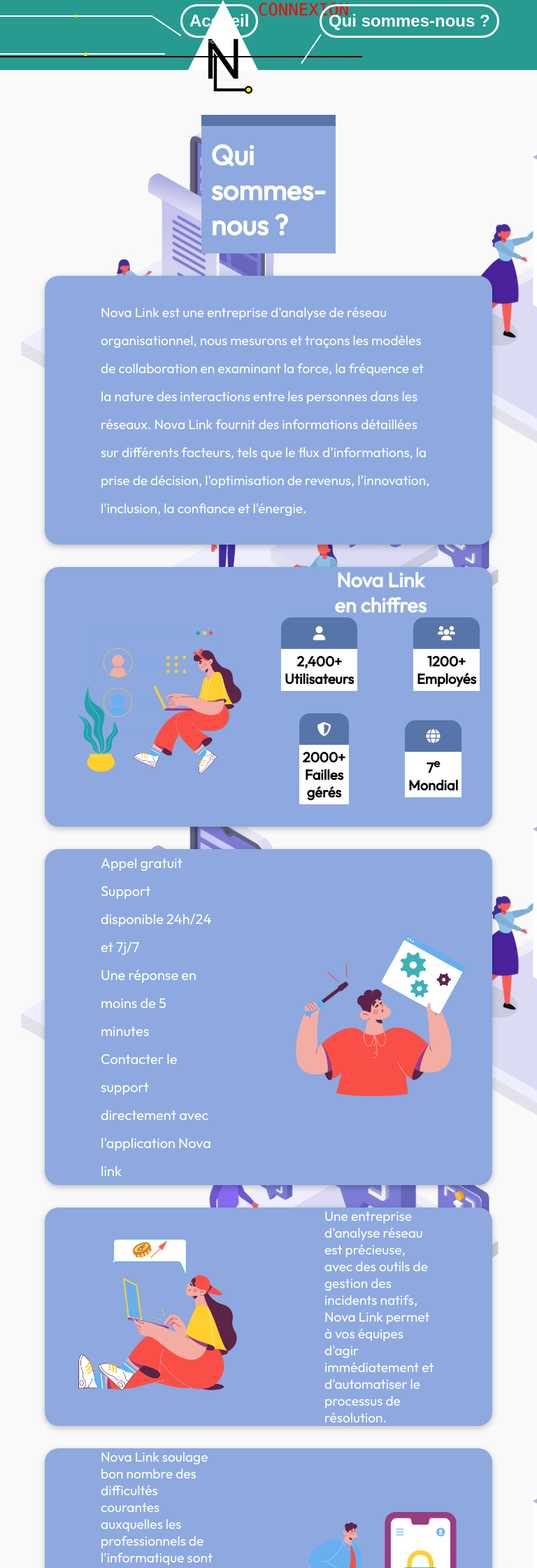
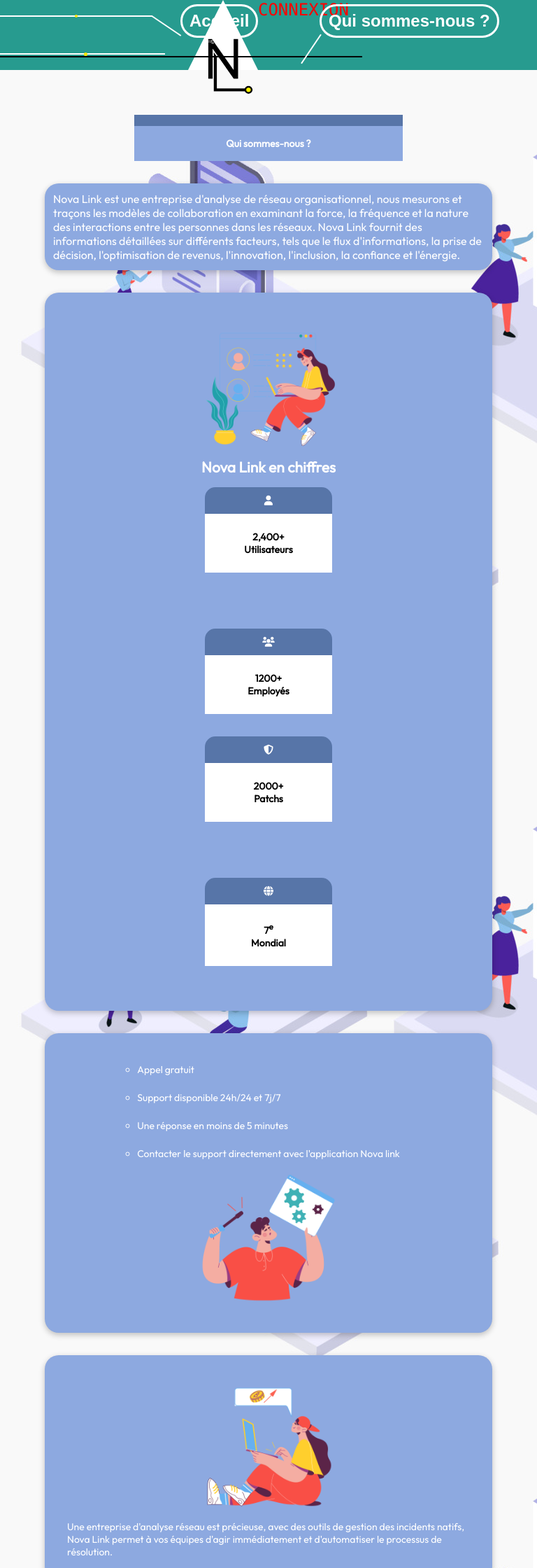
Before and after one commit to siralex214/tram_reseaux, a PHP site: page /nous.php in a window 768 px wide. Shown: the top 2240 px of the page at 70% size. Run offline with PHP 8.4, Linux system fonts and the light colour scheme; data comes from the database, SQL or seed files in the repository; data that the repository does not hold is empty.

Commit message:
Page qui sommes-nousN responsive

```diff
--- a/assets/script/script.js
+++ b/assets/script/script.js
@@ -79,7 +79,7 @@ if (vers_inscription != null) {
 
 // GESTION DES GRAPHS
 
-fetch("http://localhost/tram_reseaux/statistiques/stat_protocol.php")
+fetch("../statistiques/stat_protocol.php")
     .then(response => response.json())
     .then(data => {
         const ctx = document.getElementById('graph1').getContext('2d');
--- a/assets/style/style.css
+++ b/assets/style/style.css
@@ -260,14 +260,14 @@ header {
     left: -2px;
 }
 
-/* QUI SOMMES-NOUS */
+/* DEBUT SECTION QUI SOMMES-NOUS */
 .main_qsn {
     font-family: 'Outfit', sans-serif;
 }
 .container {
-        display: grid;
-        grid-template-columns: 50% 50%;
+        display: flex;
         align-items: center;
+        justify-content: center;
         max-width: 1200px;
         margin: 0 auto;
         background: #8DA9E0;
@@ -287,7 +287,6 @@ img.img_qsn {
     background: url('../img/vecteezy_set-of-businesspeople-working-in-workspace-statistical_.jpg');
 
 }
-
   .intro_qsn {
     padding: 2rem 5rem;
     margin: 0 auto;
@@ -306,13 +305,15 @@ img.img_qsn {
 }
 .text_qsn h2 {
     text-align: center;
+    margin-bottom: 1rem;
 }
 .text_qsn2 li {
     font-size: 20px;
     line-height: 40px;
+    list-style: circle;
 }
 .h1-qsn {
-    width: 30%;
+    width: 500px;
     display: flex;
     color: white;
     font-size: 2.5rem;
@@ -322,7 +323,6 @@ img.img_qsn {
     margin-bottom: 2rem;
     justify-content: center;
     border-top: 1rem solid #5775A8;
-
 }
 .sub_wrap {
     border-radius: 5px;
@@ -334,7 +334,6 @@ img.img_qsn {
 .icones_qsn {
    color: white;
    padding: 10px;
-
 }
 
 .sub_container {
@@ -353,20 +352,20 @@ img.img_qsn {
 .sub_container_text {
     padding: 5px;
     background: #FFF;
+    padding: 1.5rem;
 }
 section.blue {
     width: 100%;
     background: #14827a;
     color: white;
-    padding: 5rem 0rem;
     text-align: center;
 }
-section.blue h1 {
+section.blue h2 {
     text-transform: uppercase;
+    padding: 1rem;
 }
 .container_card_qsn {
     display: flex;
-    /* height: 300px; */
     padding: 2rem;
     grid-column-gap: 24px;
     color: black;
@@ -375,7 +374,7 @@ section.blue h1 {
     align-items: center;
     align-content: center;
     flex-wrap: wrap;
-
+    margin-bottom: 5rem;
     }
     .container_card_qsn div {
         padding: 0px 15px;
@@ -384,17 +383,13 @@ section.blue h1 {
         align-content: center;
         justify-content: center;
     }
-
     .card_qsn1 {
-        /* grid-area: 1 / 2 / 2 / 3;  */
         background: white;
         width: 200px;
         height: 200px;
         border-top: 2rem solid #ad62ca;
-
     }
     .card_qsn2 {
-        /* grid-area:  1 / 3 / 2 / 4;  */
         background: white;
         width: 200px;
         height: 200px;
@@ -402,15 +397,12 @@ section.blue h1 {
 
     }
     .card_qsn3 {
-        /* grid-area: 1 / 4 / 2 / 5;  */
         background: white;
         width: 200px;
         height: 200px;
         border-top: 2rem solid #eed04a;
-
     }
      .card_qsn4 {
-        /* grid-area: 1 / 5 / 2 / 6;  */
         background: white;
         width: 200px;
         height: 200px;
@@ -418,19 +410,15 @@ section.blue h1 {
 
     }
     .card_red {
-        /* grid-area: 1 / 5 / 2 / 6;  */
-
         width: 200px;
         height: 200px;
-
-
     }
 
     section.red {
-        background: #8DA9E0;
+        background: #5775A8;;
         text-align: center;
         color: white;
-        padding: 5rem 0rem;
+        padding: 2rem 0rem;
     }
 
     /* TEST SCROLL  */
@@ -474,6 +462,97 @@ section.blue h1 {
    img.fallout, img.fox {
        width: 85%;
    }
+   .footer_qsn {
+       position: initial;
+   }
+
+   /* MEDIA QUERY SECTION QUI SOMMES-NOUS */
+
+   @media (max-width: 840px) {
+
+    .intro_qsn {
+        font-size : initial;
+        line-height: initial;
+        padding: 12px;
+        }
+        .sub_container {
+            font-size: 14px;
+            font-weight: bold;
+            flex-wrap: wrap;
+        }
+        .sub_wrap {
+            width: 60%;
+        }
+        .container {
+            flex-wrap: wrap;
+            padding: 2rem;
+        }
+         .h1-qsn {
+            font-size: 14px;
+            width: 60%;
+        }
+
+   .container_card_qsn div {
+    margin-bottom: 1rem;
+}
+.text_qsn, .text_qsn2 {
+     margin: initial;
+     font-size: 14px;
+}
+.text_qsn2 li {
+    font-size: 14px;
+    line-height: 40px;
+}
+img.img_qsn {
+    width: 200px;
+}
+section.blue, section.red {
+	font-size: 14px;
+
+}
+
+}
+
+@media (max-width: 280px) { /*GALAXY FOLD*/
+    .sub_wrap {
+        width: initial;
+    }
+    img.img_qsn {
+        width: 140px;
+    }
+    .text_qsn2 li {
+        font-size: 12px;
+        line-height: 15px;
+        list-style: circle;
+    }
+    .text_qsn, .text_qsn2 {
+        font-size: 10px;
+    }
+    .h1-qsn {
+        font-size: 12px;
+        width: 100%;
+    }
+    .intro_qsn {
+        font-size: 12px;
+        line-height: 14px;
+        padding: 12px;
+    }
+    .container_card_qsn div {
+        margin-bottom: initial;
+    }
+    .container_card_qsn {
+    padding : initial;
+    }
+}
+
+@media (min-width: 760px) and (max-width: 850px) { /* TABLETTE */
+    .container {
+        display: flex;
+        flex-direction: column;
+    }
+}
+
+   /* FIN SECTION QUI SOMMES-NOUS */
 
 /*  modal connexion/inscriptions */
 
--- a/nous.php
+++ b/nous.php
@@ -62,7 +62,7 @@ require('./inclu/function.php');
 
                             <div class="sub_container_text">
                                 <p>2000+</p>
-                                <p>Failles gérés</p>
+                                <p>Patchs</p>
                             </div>
                         </div>
                         <div class="sub_wrap">
```
Also changed, not shown: other parts of nous.php (+28 -42 lines). Lines whose indentation alone changed are shown as unchanged.
